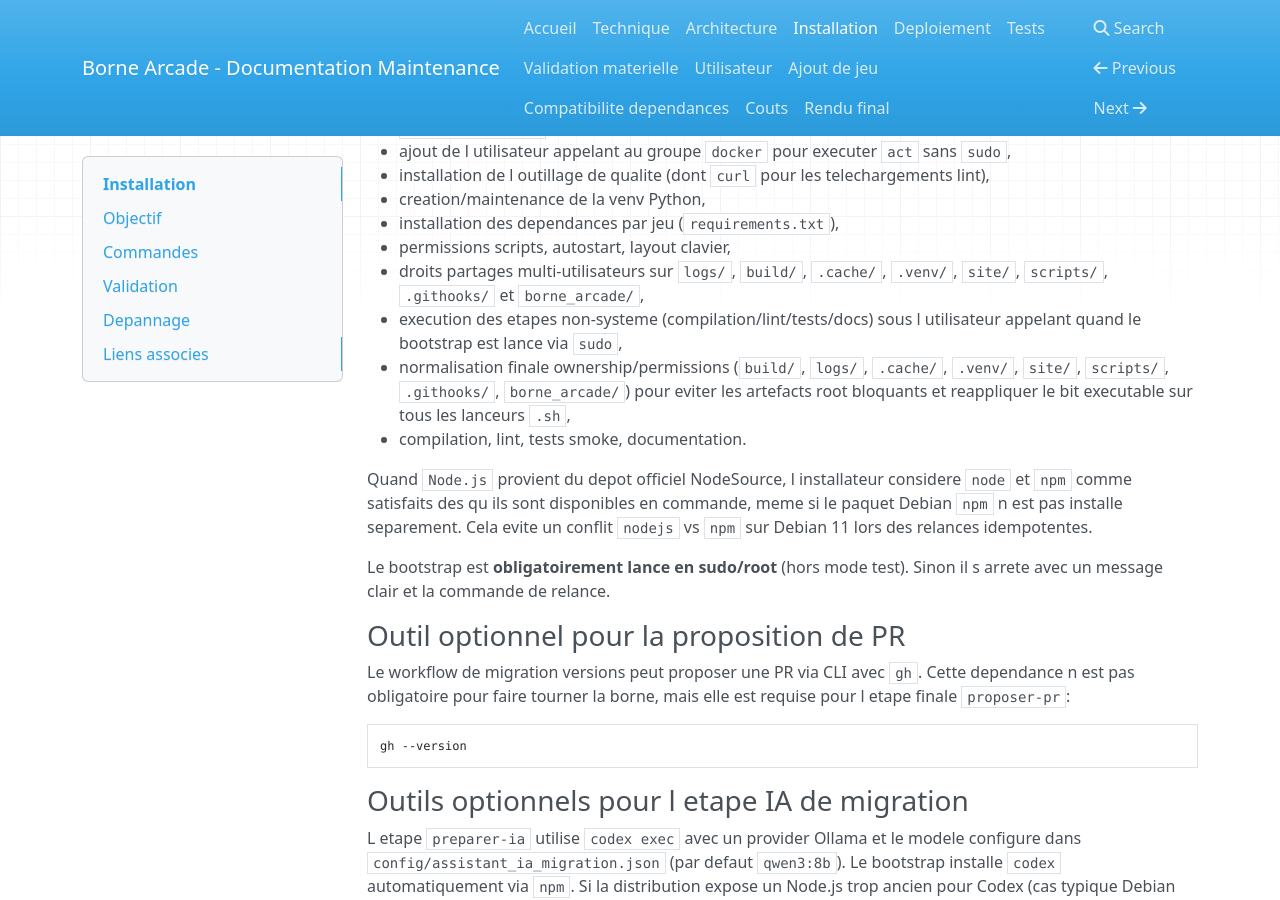
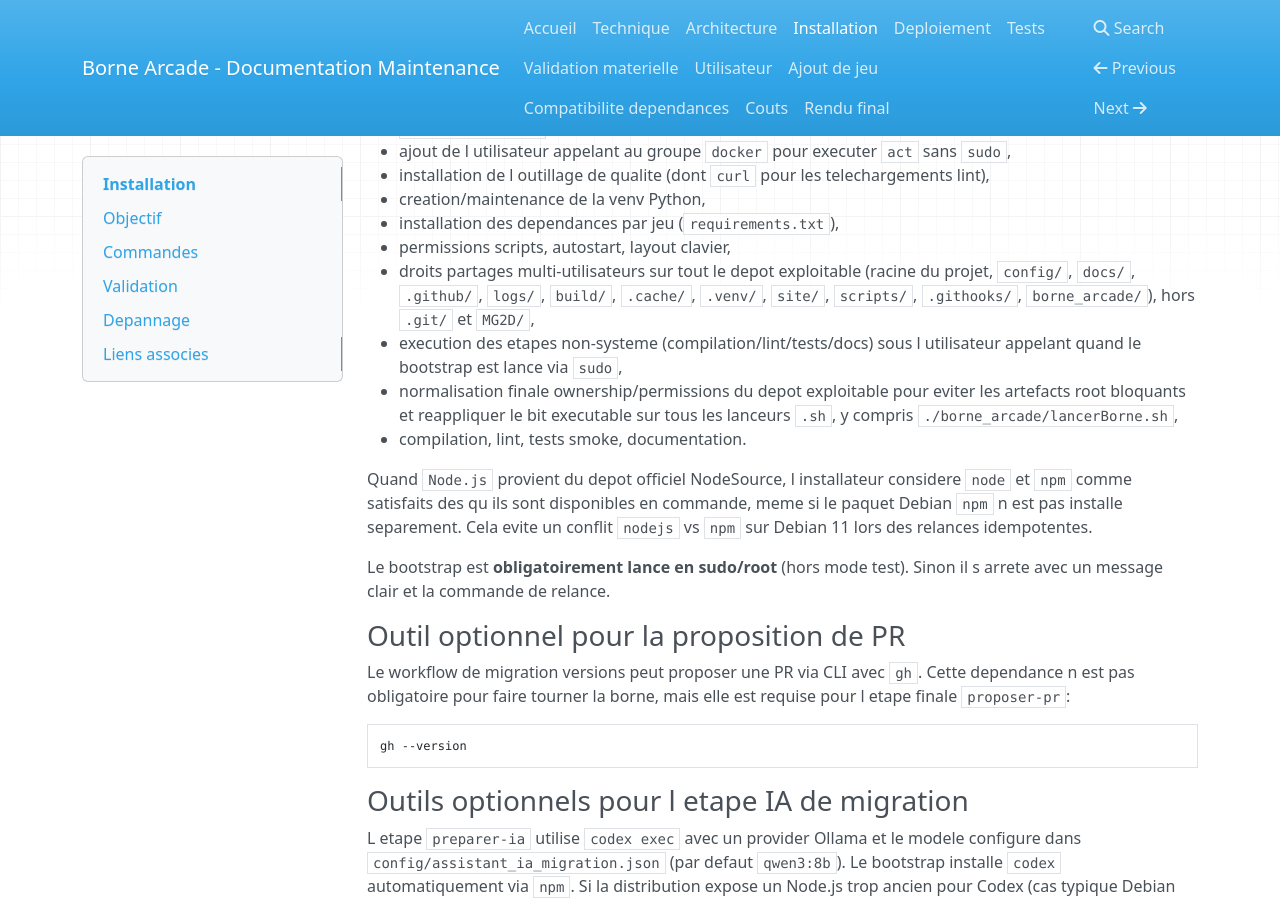
Before and after one commit to roro627/maintenance_logicielle, an MkDocs documentation site: the page built from docs/installation.md, in a window 1280 px wide and 900 px high, scrolled down 494 px. Built offline with MkDocs 1.6.1, drawn with Linux system fonts in a browser that asks for light colours; nearby versions of some CDN libraries; some of the changed text lies outside the part shown.

Commit message:
Update file permissions for executable scripts and enhance documentation
- Changed file modes from 100644 to 100755 for various scripts in the `borne_arcade` directory and other scripts to ensure they are executable.
- Updated documentation to reflect changes in permission handling and script execution, emphasizing the importance of shared permissions across the project.
- Added functions to verify permissions post-installation to ensure all necessary scripts and resources are executable and accessible.

````diff
--- a/docs/installation.md
+++ b/docs/installation.md
@@ -23,9 +23,9 @@ Le script `bootstrap_borne.sh` enchaine:
 - creation/maintenance de la venv Python,
 - installation des dependances par jeu (`requirements.txt`),
 - permissions scripts, autostart, layout clavier,
-- droits partages multi-utilisateurs sur `logs/`, `build/`, `.cache/`, `.venv/`, `site/`, `scripts/`, `.githooks/` et `borne_arcade/`,
+- droits partages multi-utilisateurs sur tout le depot exploitable (racine du projet, `config/`, `docs/`, `.github/`, `logs/`, `build/`, `.cache/`, `.venv/`, `site/`, `scripts/`, `.githooks/`, `borne_arcade/`), hors `.git/` et `MG2D/`,
 - execution des etapes non-systeme (compilation/lint/tests/docs) sous l utilisateur appelant quand le bootstrap est lance via `sudo`,
-- normalisation finale ownership/permissions (`build/`, `logs/`, `.cache/`, `.venv/`, `site/`, `scripts/`, `.githooks/`, `borne_arcade/`) pour eviter les artefacts root bloquants et reappliquer le bit executable sur tous les lanceurs `.sh`,
+- normalisation finale ownership/permissions du depot exploitable pour eviter les artefacts root bloquants et reappliquer le bit executable sur tous les lanceurs `.sh`, y compris `./borne_arcade/lancerBorne.sh`,
 - compilation, lint, tests smoke, documentation.
 
 Quand `Node.js` provient du depot officiel NodeSource, l installateur considere
@@ -142,14 +142,10 @@ Le journal bootstrap est ecrit dans `logs/bootstrap_borne_YYYYMMDD_HHMMSS.log`.
 - Erreur droits journaux (`Permission non accordee` dans `logs/`):
   relancer `sudo bash ./bootstrap_borne.sh` pour reappliquer les droits partages.
 - Erreur droits build (`Permission non accordee`): corriger les droits puis relancer.
+- Erreur lancement menu (`./borne_arcade/lancerBorne.sh: Permission non accordee`):
+  relancer `sudo bash ./bootstrap_borne.sh` pour reappliquer les droits de partage sur tout le depot exploitable.
 - Erreur lancement jeu (`Cannot run program \"./NomJeu.sh\": error=13, Permission non accordee`):
   relancer `sudo bash ./bootstrap_borne.sh` pour reappliquer les permissions d execution sur tous les lanceurs et wrappers `.sh`.
-
-```bash
-sudo chown -R "$USER:$USER" ./build ./.venv ./logs ./.cache ./site ./scripts ./.githooks ./borne_arcade
-./borne_arcade/clean.sh
-./borne_arcade/compilation.sh
-```
 
 - Emplacement recommande du depot: dossier utilisateur (ex: `~/git/maintenance_logicielle`),
   pas un dossier systeme ou verrouille.
````
Also changed, not shown: docs/compatibilite_dependances.md (+2 -2 lines), docs/rendu.md (+1 -1 lines), docs/technique.md (+3 -2 lines), docs/tests.md (+1 -0 lines), 3 other files.
